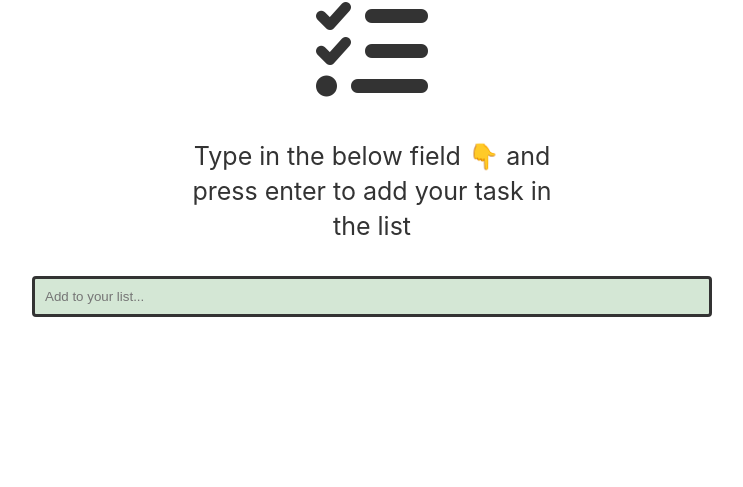
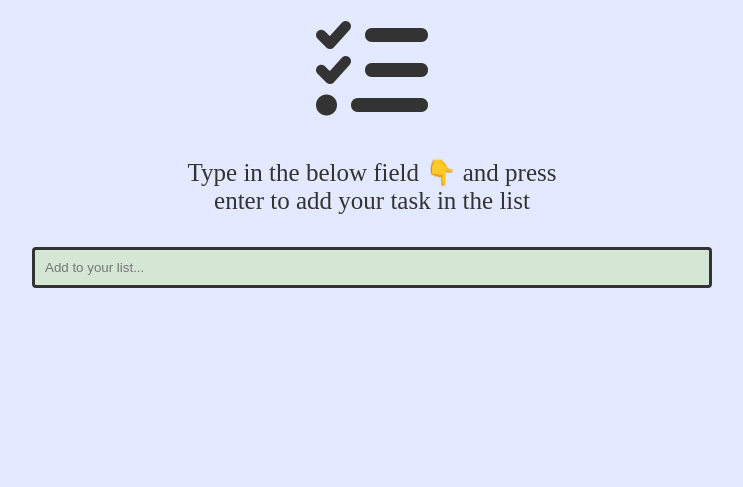
Before and after one commit to rajrasane04/Task-Manager, a plain HTML site: page index.html in a window 1280 px wide. Shown: the part 313-800 px from the top of the page, without its empty margins (268-1011 px from the left). Drawn offline with Linux system fonts and the light colour scheme.

Commit message:
style updated

```diff
--- a/style.css
+++ b/style.css
@@ -29,11 +29,14 @@ padding: 0;
 }
 
 body {
-font-family: -apple-system, BlinkMacSystemFont, "Segoe UI", Roboto,
-Oxygen-Sans, Ubuntu, Cantarell, "Helvetica Neue", sans-serif;
-line-height: 1.4;
-background-color: var(--bg-color);
-transition: all 0.5s;
+    display: flex;
+    flex-direction: column;
+    align-items: center;
+    background: #e3e9ff;
+    background-repeat: no-repeat;
+    background-size: cover;
+    height: 98vh;
+    overflow: hidden;
 }
 
 /* toggle  */
```
